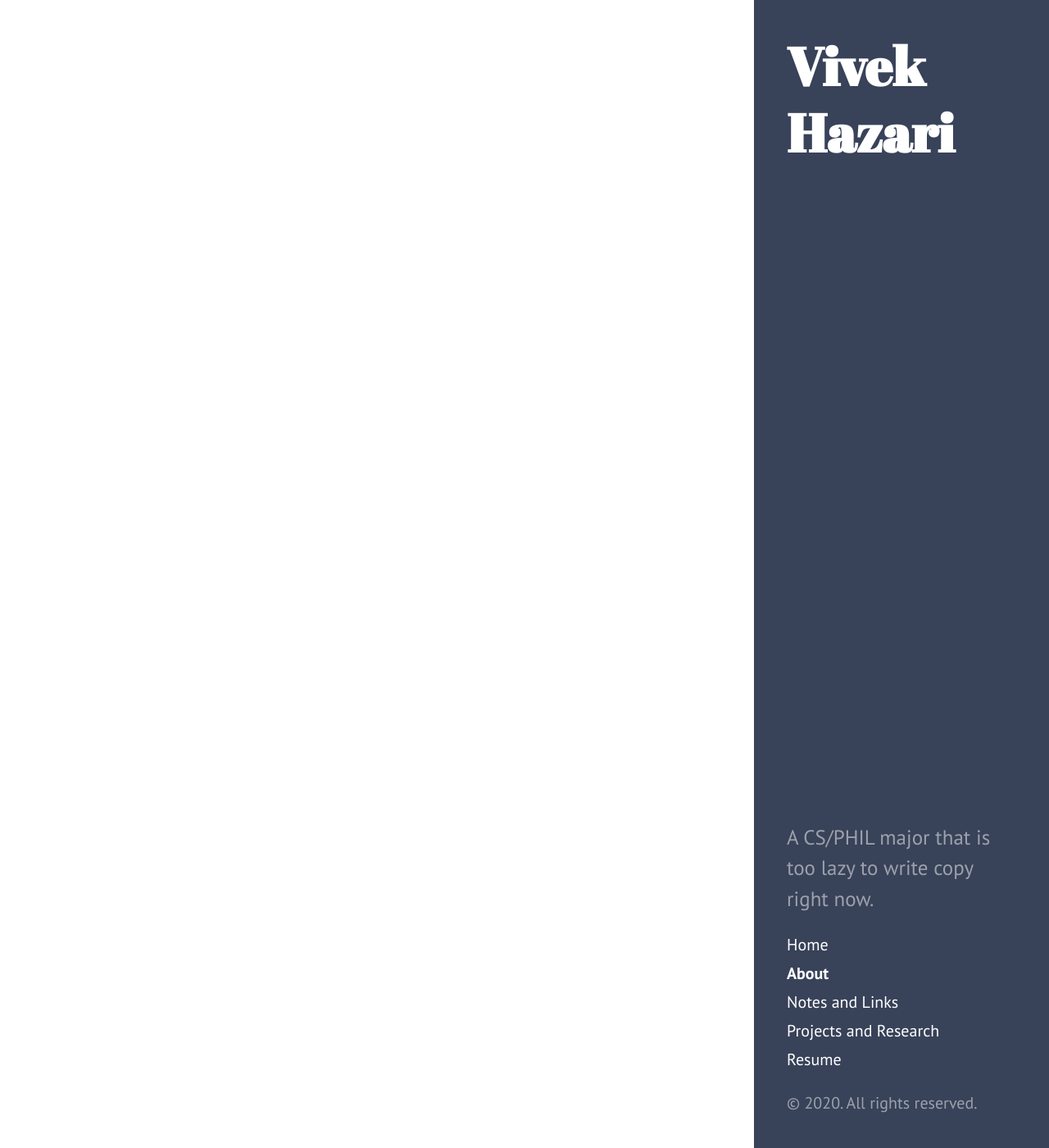
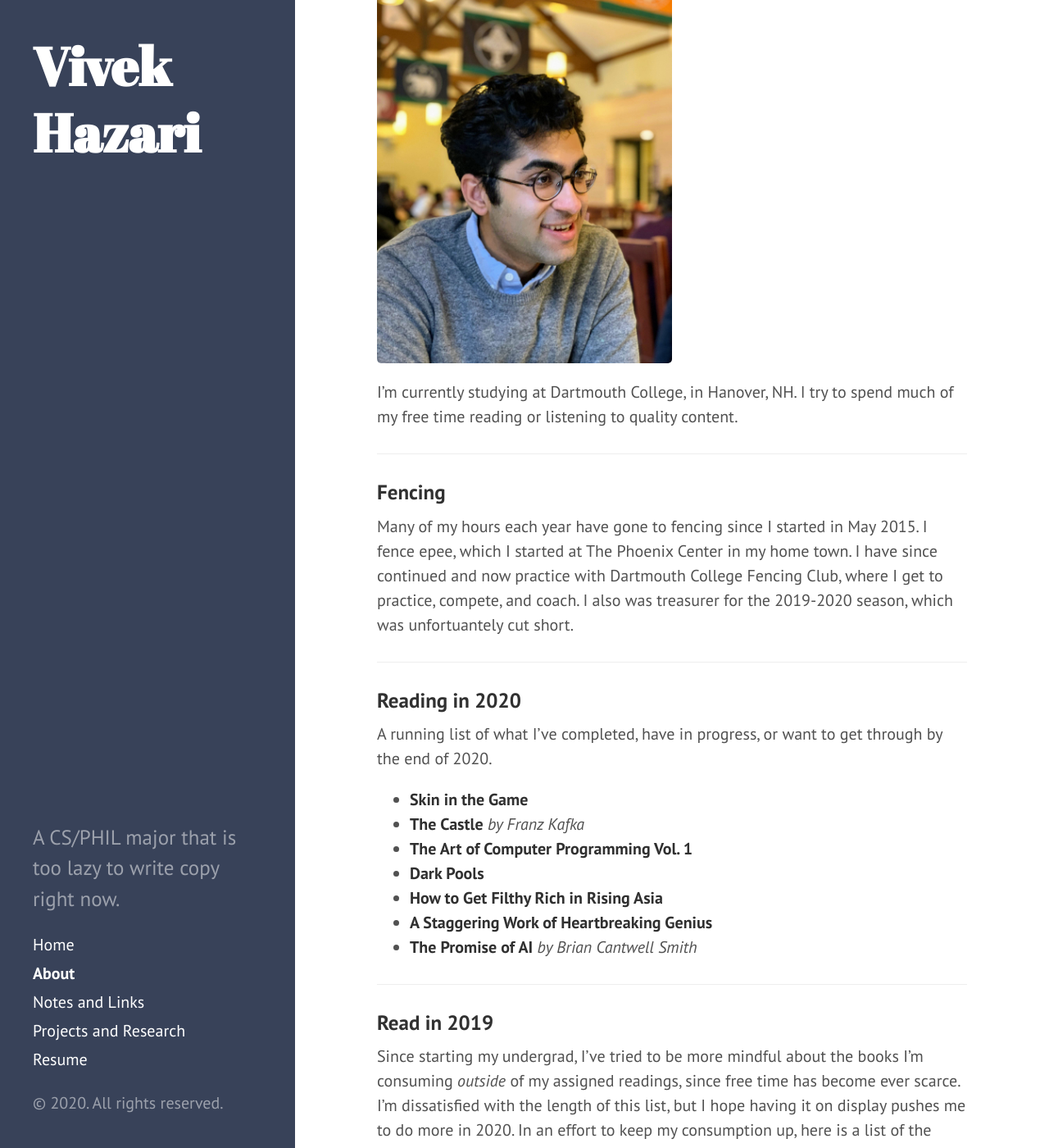
Before and after one commit to Vivekhaz/site_personal, a Jekyll site: the page built from page_about.md, in a window 1280 px wide and 1400 px high, scrolled down 270 px. Shown: the whole window at 82% size. Built offline with Jekyll 4.4.1, drawn with Linux system fonts in a browser that asks for light colours; some of the changed text lies outside the part shown.

Commit message:
skeleton for content

```diff
--- a/_layouts/default.html
+++ b/_layouts/default.html
@@ -3,7 +3,7 @@
 
   {% include head.html %}
 
-  <body class="theme-base-2020 layout-reverse">
+  <body class="theme-base-2020">
 
     {% include sidebar.html %}
 
--- a/page_about.md
+++ b/page_about.md
@@ -4,5 +4,46 @@ title: About
 ---
 
 --------------------------------------------------------------------------------
+### Me
 
-## About Me
+<img src="/public/photo-face.jpg" alt="my-face" hieght="50%" width="50%">
+
+I'm currently studying at Dartmouth College, in Hanover, NH.  I try to spend much of my free time reading or listening to quality content.
+
+--------------------------------------------------------------------------------
+### Fencing
+
+Many of my hours each year have gone to fencing since I started in May 2015. I fence epee, which I started at The Phoenix Center in my home town. I have since continued and now practice with Dartmouth College Fencing Club, where I get to practice, compete, and coach. I also was treasurer for the 2019-2020 season, which was unfortuantely cut short.
+
+--------------------------------------------------------------------------------
+### Reading in 2020
+A running list of what I've completed, have in progress, or want to get through by the end of 2020.
+
+- __Skin in the Game__
+- __The Castle__ <cite> by Franz Kafka </cite>
+- __The Art of Computer Programming Vol. 1__
+- __Dark Pools__
+- __How to Get Filthy Rich in Rising Asia__
+- __A Staggering Work of Heartbreaking Genius__
+- __The Promise of AI__ _by Brian Cantwell Smith_
+
+
+--------------------------------------------------------------------------------
+### Read in 2019
+Since starting my undergrad, I've tried to be more mindful about the books I'm consuming *outside* of my assigned readings, since free time has become ever scarce. I'm dissatisfied with the length of this list, but I hope having it on display pushes me to do more in 2020. In an effort to keep my consumption up, here is a list of the books I was able to finish in 2019.
+
+-  AntiFragile _by Nassim Nicholas Taleb_
+- The Management Myth
+- Fooled By Randomness _by Nassim Nicholas Taleb_
+- The Black Swan _by Nassim Nicholas Taleb_
+- The Quants
+- Blink _by Macolm Gladwell_
+- Talking to Strangers _by Macolm Gladwell_
+- What the Dog Saw _by Macolm Gladwell_
+- Sapiens
+- The Innovators Dilemma
+- How Will You Measure Your Life?
+- The Dictator's Handbook
+- Algorithms to Live By
+
+--------------------------------------------------------------------------------
```
Also changed, not shown: _posts/2012-02-07-example-content.md (deleted, +0 -138 lines), _posts/2020-04-24-pursuit-of-one-one.md (added, +7 -0 lines), page_notes_links.md (+32 -1 lines), pageresume.md (+26 -1 lines), public/photo-face.jpg (added).
